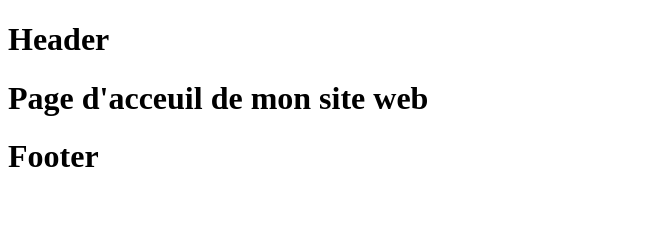
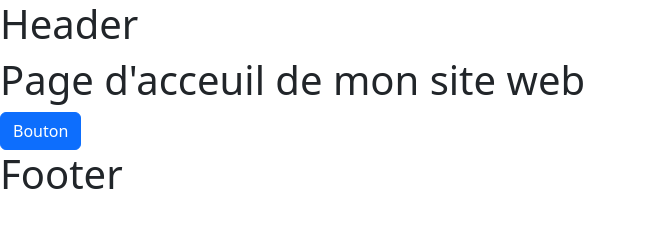
Before and after one commit to benkamla26-netizen/FantasyRealm_Online, a website with bundled scripts: page index.html in a window 1280 px wide. Shown: the whole page, without its empty margins (0-646 px from the left). Built offline with nearby package versions, Linux system fonts and the light colour scheme; files whose address does not match are found by name.

Commit message:
Install Bootstrap

```diff
--- a/Pages/home.html
+++ b/Pages/home.html
@@ -1 +1,3 @@
 <h1>Page d'acceuil de mon site web</h1>
+
+<button class="btn btn-primary">Bouton </button>
--- a/index.html
+++ b/index.html
@@ -3,6 +3,8 @@
 <head>
     <meta charset="UTF-8">
     <meta name="viewport" content="width=device-width, initial-scale=1.0">
+    <link rel="stylesheet" href="node_modules/bootstrap/dist/css/bootstrap.min.css"/>
+    <link rel="stylesheet" href="node_modules/bootstrap-icons/font/bootstrap-icons.css"/>
     <title>Document</title>
 </head>
 <body>
@@ -22,5 +24,6 @@
     </footer>
 
     <script type="module" src="/Router/router.js"></script>
+    <script src="node_modules/bootstrap/dist/js/bootstrap.bundle.min.js"></script>
 </body>
 </html>
```
Also changed, not shown: package.json (added, +23 -0 lines), 2 other files.
